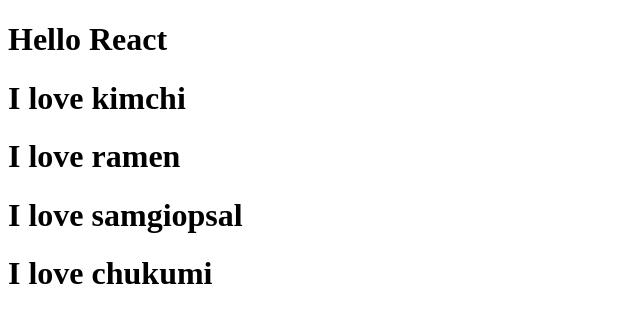
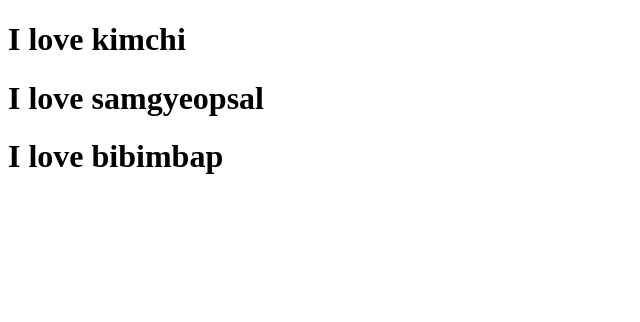
Before and after one commit to hoyouni/movie_app, a React (Create React App) app: page / in a window 1280 px wide. Shown: the top 322 px of the page, without its empty margins (0-640 px from the left). Built offline with nearby package versions, Linux system fonts and the light colour scheme.

Commit message:
Dynamic Component Generation

```diff
--- a/src/App.js
+++ b/src/App.js
@@ -1,28 +1,25 @@
 import React from 'react';
 
-// jsx = HTML + JavaScript
-// component 의 첫 글자는 대문자
-// fav 라는 Food component property 의 value 들 출력
-function Food({fav}) {
-  return <h1>I love {fav}</h1>;
+function Food({name}) {
+  return <h1>I love {name}</h1>;
 }
+
+const foodILike = [
+  {
+    name: "kimchi"
+  },
+  {
+    name: "samgyeopsal"
+  },
+  {
+    name: "bibimbap"
+  }
+];
 
 function App() {
   return (
     <div>
-      <h1>Hello React</h1>
-      <Food
-            fav="kimchi"
-      />
-      <Food
-            fav="ramen"
-      />
-      <Food
-            fav="samgiopsal"
-      />
-      <Food
-            fav="chukumi"
-      />
+      {foodILike.map(dish => <Food name={dish.name}></Food>)}
     </div>
   );
 }
```
